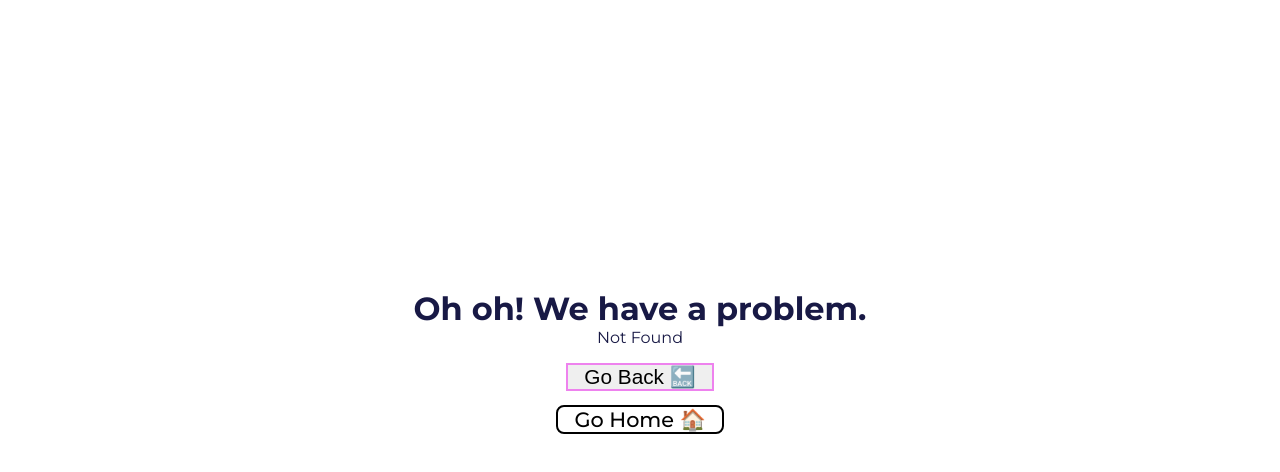
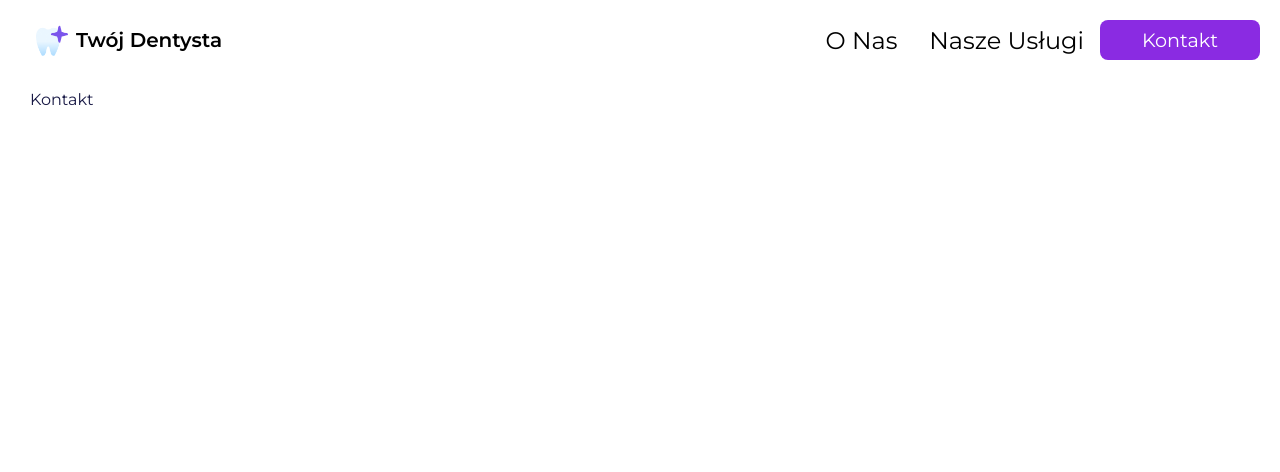
Before and after one commit to ajarek/react-109-vite-dentalist-Router-v6.15, a React (Vite) app: page /kontakt in a window 1280 px wide. Before the commit this address had no page. Shown: the top 472 px of the page. Built offline with nearby package versions, Linux system fonts and the light colour scheme.

Commit message:
added pages Contact

```diff
--- a/src/App.jsx
+++ b/src/App.jsx
@@ -7,6 +7,7 @@ import Home from './pages/Home/Home'
 import AboutUs from './pages/AboutUs/AboutUs'
 import ServiceSingle from './pages/ServiceSingle/ServiceSingle'
 import Error from './pages/Error/Error'
+import Contact from './pages/Contact/Contact'
 
 const router = createBrowserRouter([
   {
@@ -29,6 +30,11 @@ const router = createBrowserRouter([
         element: <ServiceSingle />,
         errorElement: <Error />,
       },
+      {
+        path: '/kontakt',
+        element: <Contact />,
+        errorElement: <Error />,
+      },
 
 
     ],
--- a/src/components/Button/Button.jsx
+++ b/src/components/Button/Button.jsx
@@ -1,9 +1,9 @@
 import { Link } from 'react-router-dom'
 import './Button.css'
 
-const Button = ({w,h,fs,layout,bc='#8a2be2',col='#fff'}) => {
+const Button = ( {link,w,h,fs,layout,bc='#8a2be2',col='#fff'}) => {
   return (
-    <Link className='btn-link' style={{width:w,height:h,fontSize:fs,background:bc,color:col}}>{layout}</Link>
+    <Link to={link} className='btn-link' style={{width:w,height:h,fontSize:fs,background:bc,color:col}}>{layout}</Link>
   )
 }
 
--- a/src/components/Nav/Nav.jsx
+++ b/src/components/Nav/Nav.jsx
@@ -33,7 +33,7 @@ const Nav = () => {
         >
           Nasze Usługi
         </Link>
-        <Button w={160} h={40} fs={'1.2rem'} layout={'Kontakt'}/>
+        <Button link={'/kontakt'} w={160} h={40} fs={'1.2rem'} layout={'Kontakt'}/>
       </ul>
       <div className='hamburger'>
         <Hamburger
--- /dev/null
+++ b/src/pages/Contact/Contact.css
@@ -0,0 +1,5 @@
+.contact{
+  width: 100%;
+  min-height: 100vh;
+  padding:90px 30px;
+}
--- /dev/null
+++ b/src/pages/Contact/Contact.jsx
@@ -0,0 +1,9 @@
+import './Contact.css'
+
+const Contact = () => {
+  return (
+    <div className='contact'>Kontakt</div>
+  )
+}
+
+export default Contact
--- a/src/sections/Baner/Baner.jsx
+++ b/src/sections/Baner/Baner.jsx
@@ -17,7 +17,7 @@ const Baner = () => {
           najnowsze rozwiązania i technologie.
         </p>
         <div className="baner-contact">
-        <Button w={208} h={62} layout={'Umów Wizytę'}/>
+        <Button link={'/kontakt'} w={208} h={62} layout={'Umów Wizytę'}/>
         <div className="phone">
         <MdPhoneInTalk size={30} color={'#8a2be2'} />
         <a href='tel:+48573230297' className="phone-wrapper">
--- a/src/sections/ServiceDental/ServiceDental.jsx
+++ b/src/sections/ServiceDental/ServiceDental.jsx
@@ -1,6 +1,7 @@
 import IconArea from '../../components/IconArea/IconArea'
 import './ServiceDental.css'
 import Button from './../../components/Button/Button';
+import { Link } from 'react-router-dom';
 
 const ServiceDental = () => {
   return (
@@ -20,7 +21,7 @@ const ServiceDental = () => {
         <IconArea icon={'/images/root.png'} title={'Leczenie Kanałowe'} text={'Opróżnieniu zęba z chorej  miazgi,  wypełnieniu go i odtworzeniu powierzchni korony.'}/>
       </div>
       <div className="btn-services">
-        <Button w={208} h={62} layout={'Wszystkie Usługi ➡️'} bc='#bad7f9' col='#0062b2' fs={'1.2rem'}/>
+        <Button link={'/nasze-uslugi'} w={208} h={62} layout={'Wszystkie Usługi ➡️'} bc='#bad7f9' col='#0062b2' fs={'1.2rem'}/>
       </div>
     </div>
   )
```
